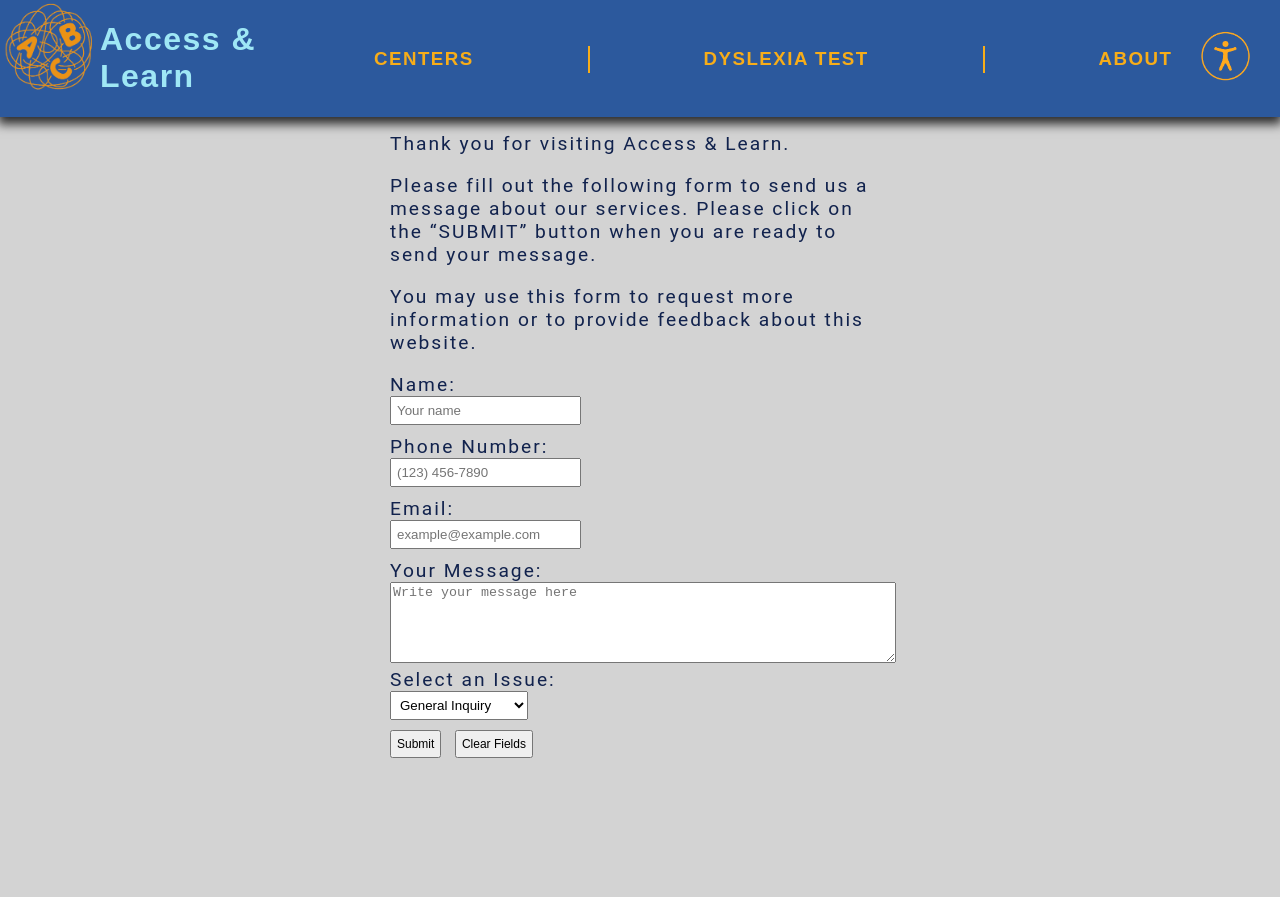
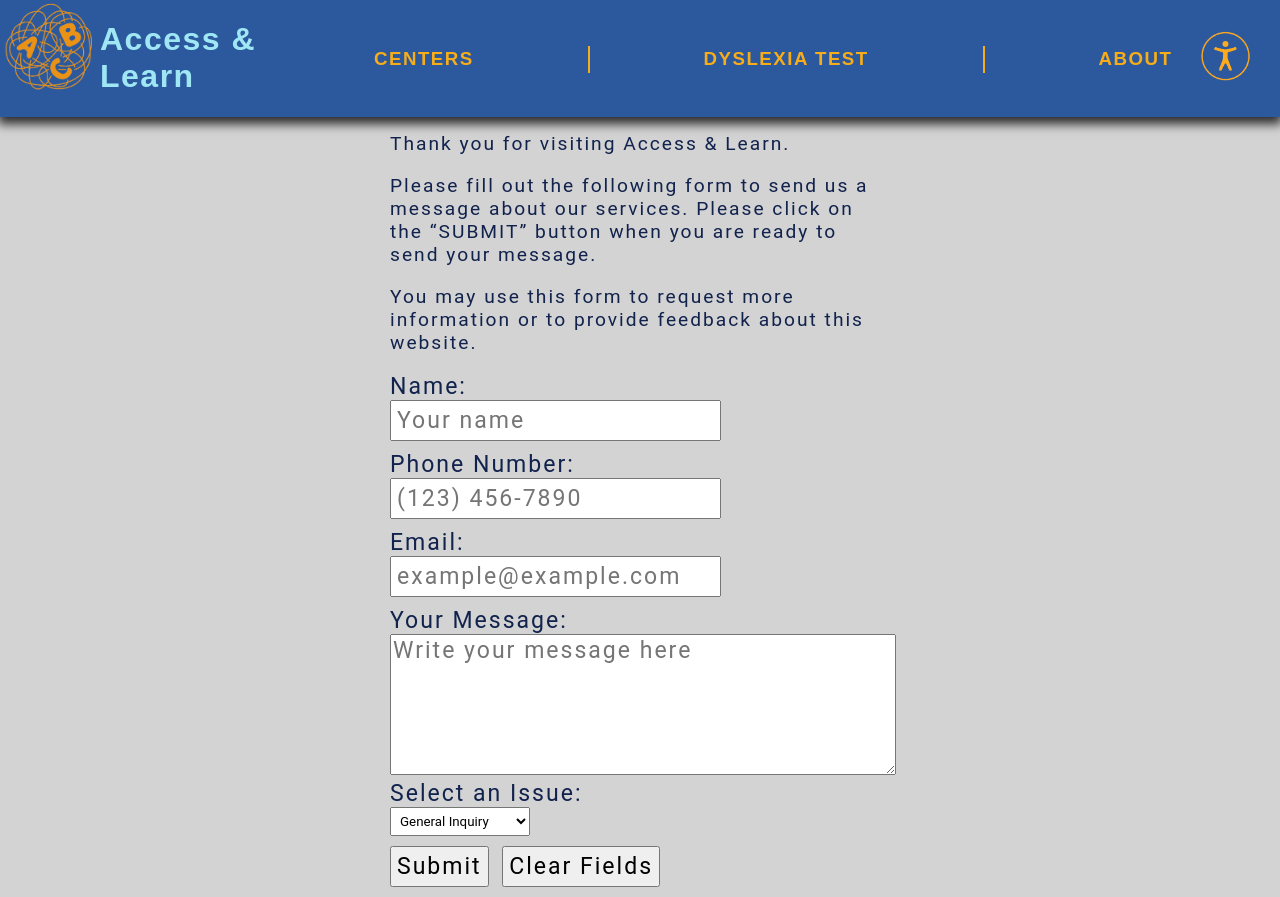
Before and after one commit to jRodriguezIV/9-4_hackathon-team-4, a React (Create React App) app: page /contact in a window 1280 px wide. Before the commit the page ends 800 px from the top, so only its background shows below. Built offline with nearby package versions, Linux system fonts and the light colour scheme; no server answers.

Commit message:
font change

```diff
--- a/src/Pages/ContactUs/ContactUs.css
+++ b/src/Pages/ContactUs/ContactUs.css
@@ -6,19 +6,37 @@
 .NewContact {
   font-size: 120%;
   letter-spacing: 2px;
+  font-family: 'Roboto', sans-serif;
 }
 
 .ContactUs label {
   margin-bottom: 10px;
+  font-size: 120%;
+  letter-spacing: 2px;
+  /* font-family: 'Trebuchet MS', Arial, Helvetica, sans-serif; */
+}
+
+.form-control {
+  font-family: 'Roboto', sans-serif;
+  font-size: 120%;
+  letter-spacing: 2px;
 }
 
 .ContactUs input,
 .ContactUs select {
   padding: 5px;
   margin-bottom: 10px;
+  font-family: 'Roboto', sans-serif;
 }
+
+/* .form-select {
+  font-family: 'Trebuchet MS', Arial, Helvetica, sans-serif;
+} */
 
 .custom-button {
   font-size: 12px;
   padding: 5px 5px;
+  font-size: 120%;
+  letter-spacing: 2px;
+  font-family: 'Roboto', sans-serif;
 }
```
